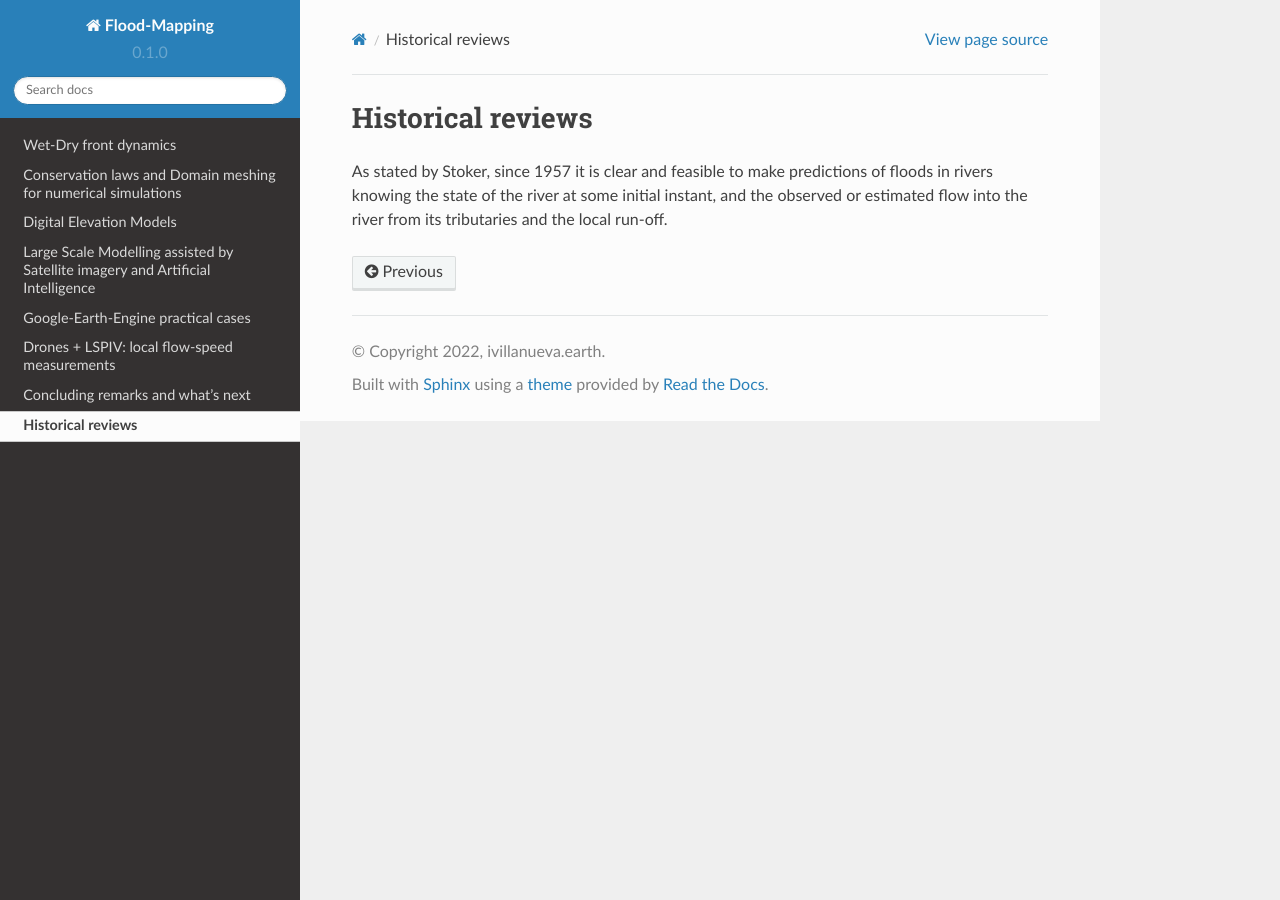
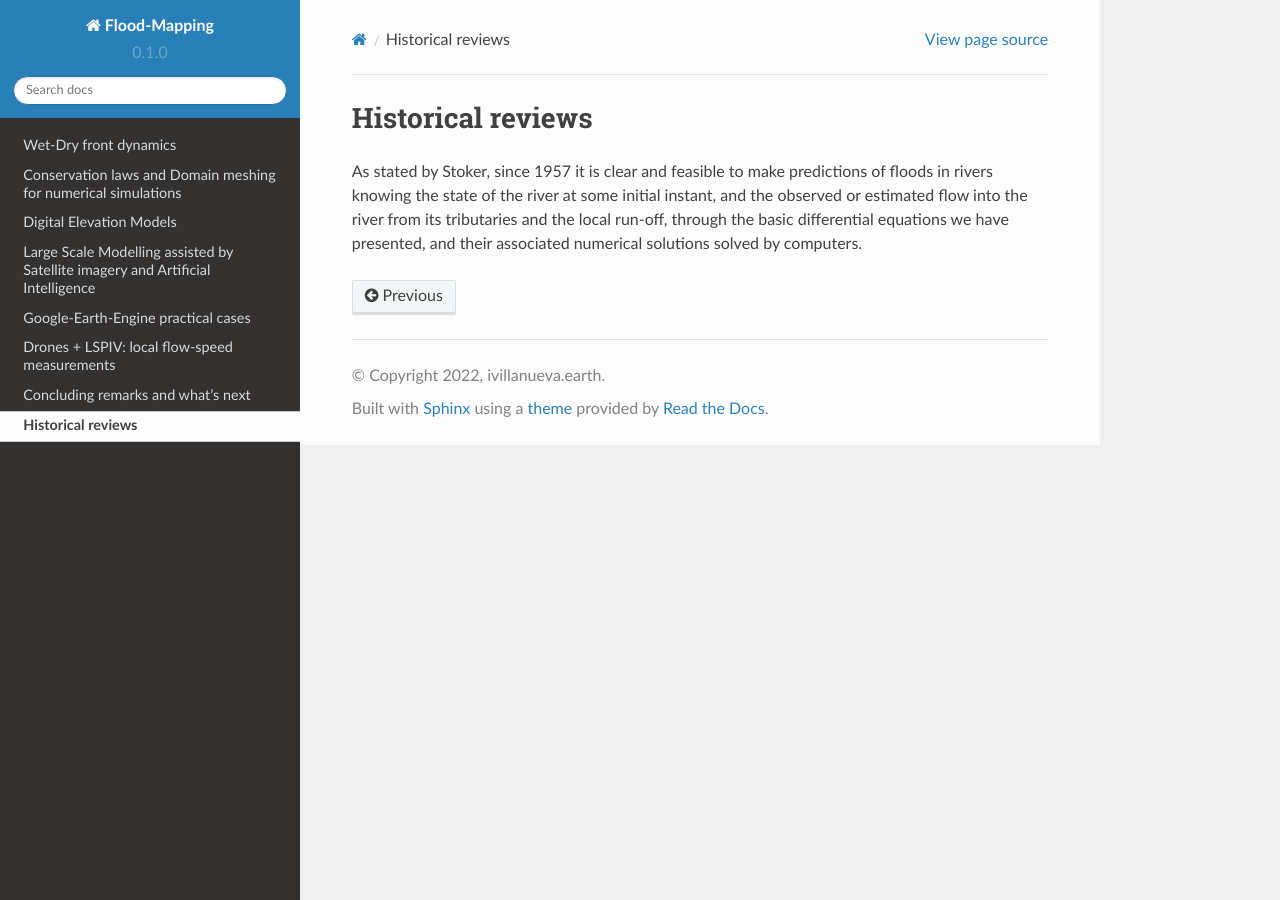
Before and after one commit to ivillamadrid/FloodMapping, a Sphinx documentation site: the page built from docs/source/historical.rst, in a window 1280 px wide. Built offline with Sphinx 7.4.7 and the Read the Docs theme 2.0.0, drawn with Linux system fonts in a browser that asks for light colours.

Commit message:
Update historical.rst

```diff
--- a/docs/source/historical.rst
+++ b/docs/source/historical.rst
@@ -2,4 +2,4 @@ Historical reviews
 ==================
 
 As stated by Stoker, since 1957 it is clear and feasible to make predictions of floods in rivers knowing the state of the river at some initial instant,
-and the observed or estimated flow into the river from its tributaries and the local run-off.
+and the observed or estimated flow into the river from its tributaries and the local run-off, through the basic differential equations we have presented, and their associated numerical solutions solved by computers.
```
